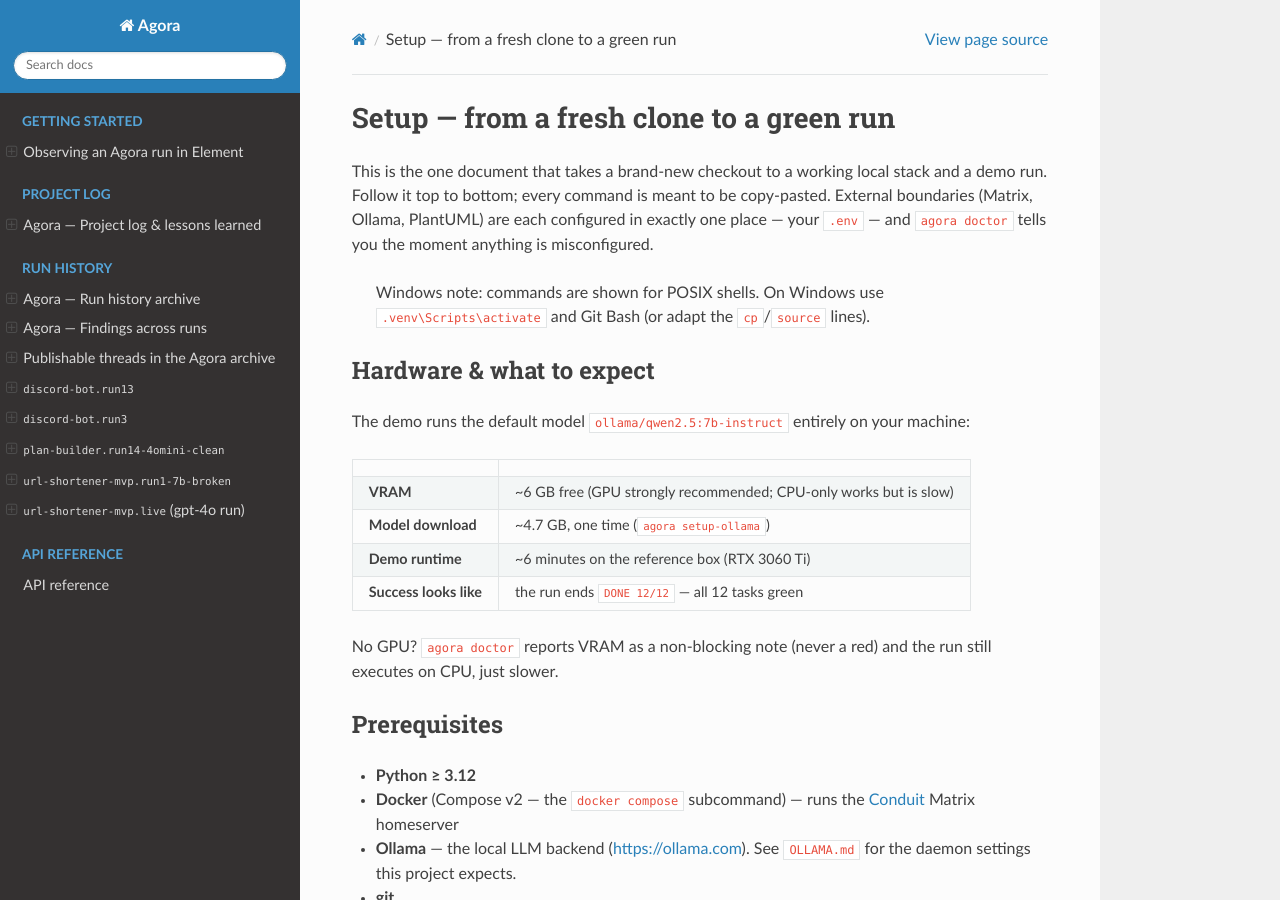
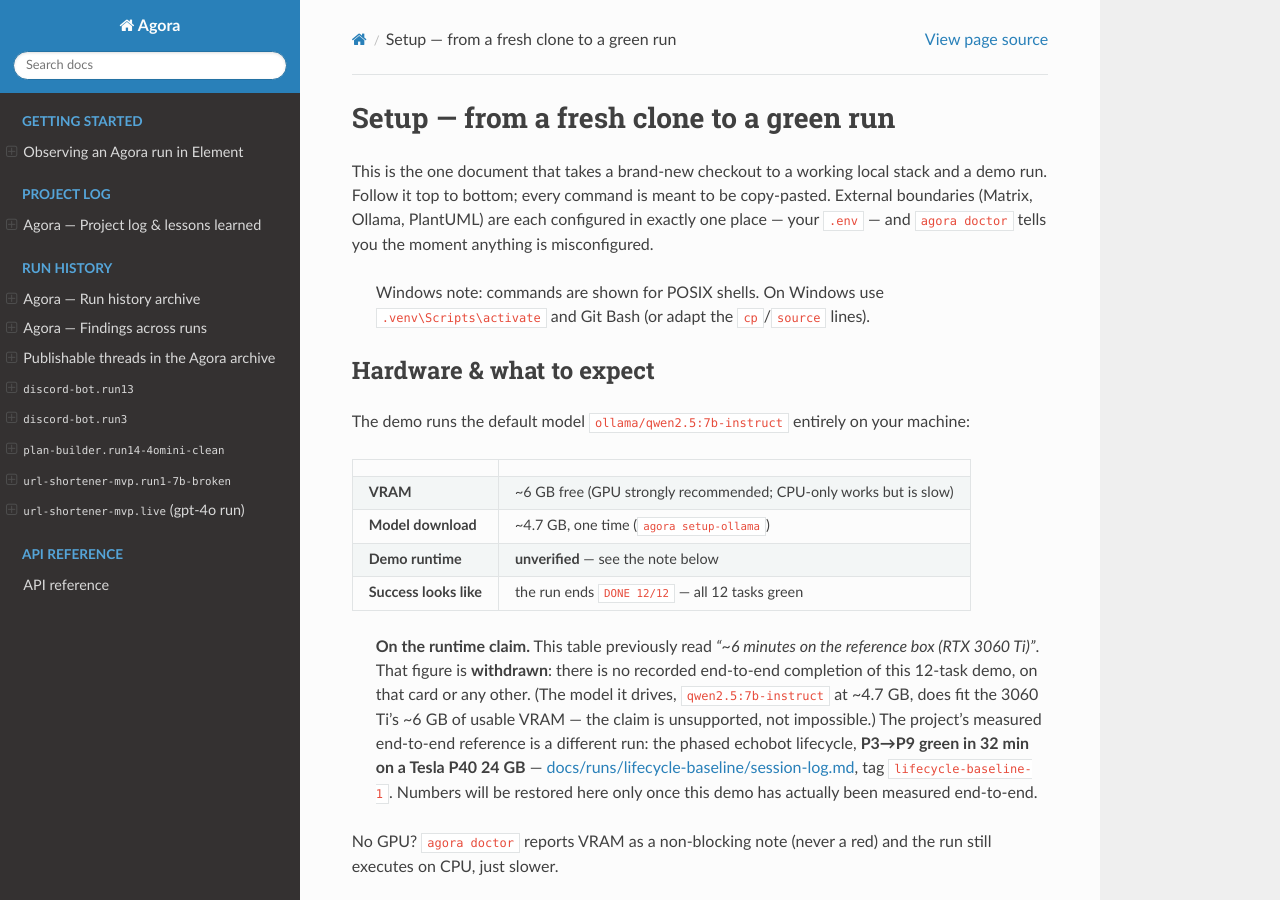
Before and after one commit to fabs133/agora, a Sphinx documentation site: the page built from docs/SETUP.md, in a window 1280 px wide and 900 px high. Built offline with Sphinx 7.4.7 and the Read the Docs theme 3.1.0, drawn with Linux system fonts in a browser that asks for light colours.

Commit message:
docs(setup): withdraw the unverified demo runtime + its 3060 Ti attribution
Phase 1 item 1, resolved per owner adjudication (option a): only SETUP.md's
demo row was wrong. The 12-task discord demo has no recorded end-to-end
completion on any card, so "~6 minutes on the reference box (RTX 3060 Ti)" is
withdrawn rather than re-attributed — we have no measured replacement for it.
Points instead at the project's actual measured end-to-end reference: the
phased echobot lifecycle, P3->P9 green in 32 min on a Tesla P40
(tag lifecycle-baseline-1).

The plan's blanket "grep-and-fix every 3060 Ti -> P40" was NOT applied: the
repo's own history contradicts it, and the owner's physical-capacity check
settles it. The 3060 Ti has ~6 GB usable; every other 3060 Ti reference cites
work that physically fits:

  - README/lessons-learned (46 runs, "four model tiers", 2026-04-17):
    qwen2.5:7b-instruct @ 4.7 GB -> fits. findings.md:529 independently
    records "14B+ tier is untested - RTX 3060 Ti has 8 GB", so every tier of
    that era was a small model. Historically accurate; left as written.
  - OLLAMA.md / baseline-32b.run1: hardware inventory of a genuinely dual-GPU
    box (and already says "Ollama uses the P40"). Accurate; left as written.
  - The P40-era work (gemma4:e4b 9.6 GB, qwen2.5-coder:32b ~20 GB) could not
    have physically run on a 6 GB card - consistent with the P40 arriving
    ~2026-05-25.

Rewriting those to "P40" would have injected a false provenance claim into the
evidence base. Suite 1456 green, ruff clean.

Co-Authored-By: Claude Opus 4.8 <noreply@anthropic.com>

```diff
--- a/docs/SETUP.md
+++ b/docs/SETUP.md
@@ -18,8 +18,19 @@ machine:
 |---|---|
 | **VRAM** | ~6 GB free (GPU strongly recommended; CPU-only works but is slow) |
 | **Model download** | ~4.7 GB, one time (`agora setup-ollama`) |
-| **Demo runtime** | ~6 minutes on the reference box (RTX 3060 Ti) |
+| **Demo runtime** | **unverified** — see the note below |
 | **Success looks like** | the run ends `DONE 12/12` — all 12 tasks green |
+
+> **On the runtime claim.** This table previously read *"~6 minutes on the
+> reference box (RTX 3060 Ti)"*. That figure is **withdrawn**: there is no
+> recorded end-to-end completion of this 12-task demo, on that card or any
+> other. (The model it drives, `qwen2.5:7b-instruct` at ~4.7 GB, does fit the
+> 3060 Ti's ~6 GB of usable VRAM — the claim is unsupported, not impossible.)
+> The project's measured end-to-end reference is a different run: the phased
+> echobot lifecycle, **P3→P9 green in 32 min on a Tesla P40 24 GB** —
+> [docs/runs/lifecycle-baseline/session-log.md](runs/lifecycle-baseline/session-log.md),
+> tag `lifecycle-baseline-1`. Numbers will be restored here only once this demo
+> has actually been measured end-to-end.
 
 No GPU? `agora doctor` reports VRAM as a non-blocking note (never a red) and
 the run still executes on CPU, just slower.
```
